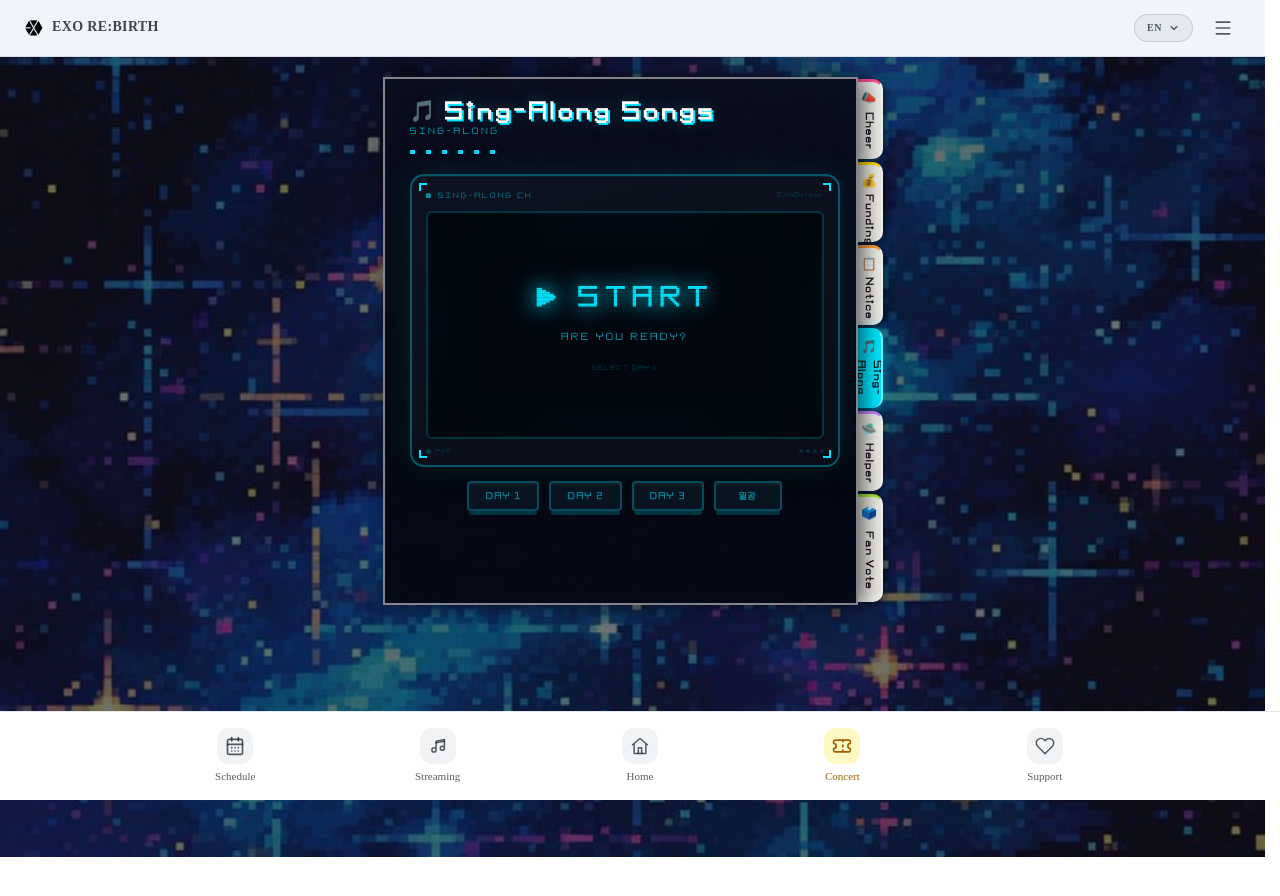
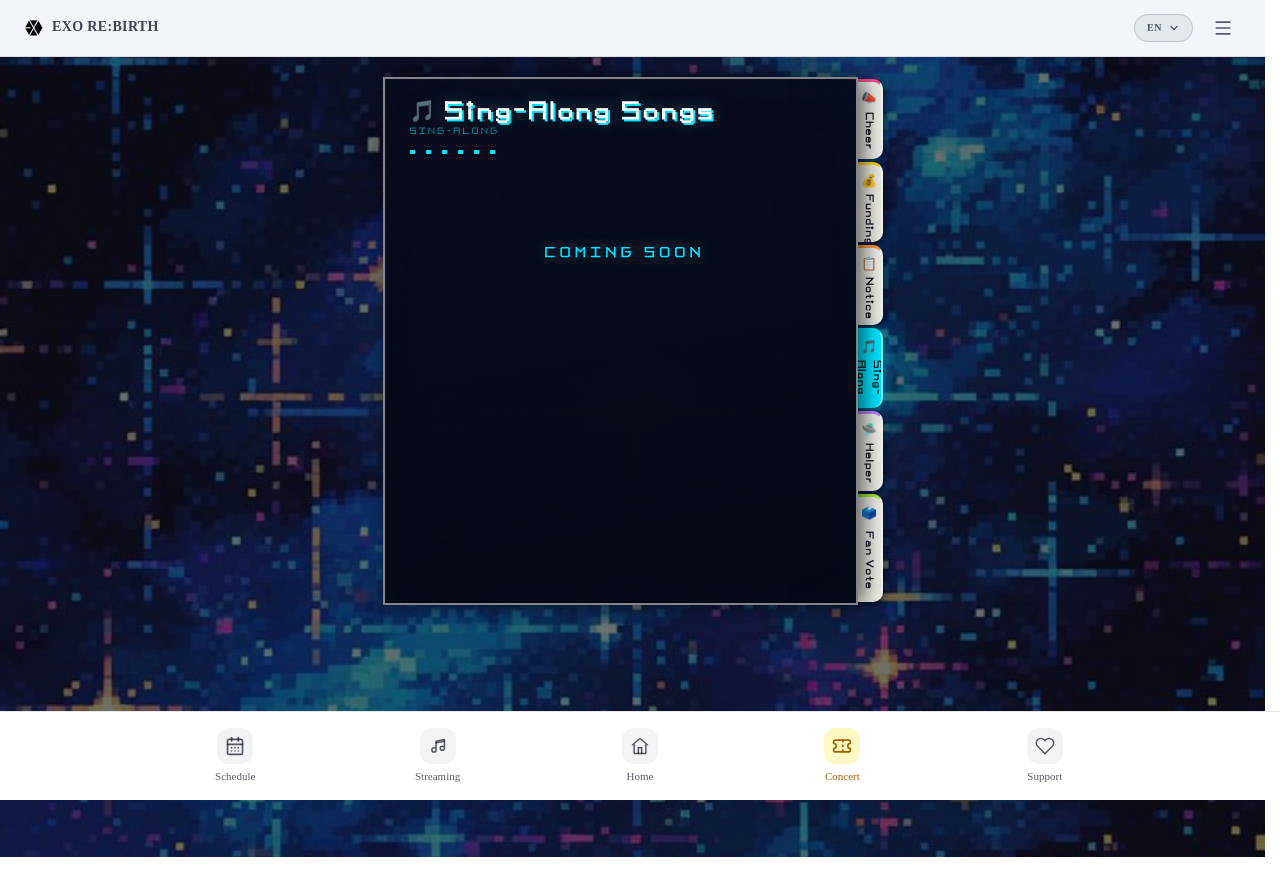
Before and after one commit to cnybb0415/rebirth, a Next.js app: page /en/concert/chorus in a window 1280 px wide. Shown: the top 896 px of the page. Built offline with nearby package versions, Linux system fonts and the light colour scheme; a web font is replaced by a local one.

Commit message:
concert: 앵콜콘 전까지 커밍순 임시 처리

```diff
--- a/src/app/[locale]/concert/chorus/page.tsx
+++ b/src/app/[locale]/concert/chorus/page.tsx
@@ -18,7 +18,11 @@
         subtitle="SING-ALONG"
         accentColor="#00e5ff"
       />
-      <ChorusTVScreen initialLang={locale} />
+      {/* 앵콜콘 확정 시 복구: <ChorusTVScreen initialLang={locale} /> */}
+      <div style={{ padding: "48px 0", textAlign: "center" }}>
+        <p style={{ fontSize: "0.42rem", letterSpacing: "0.45em", color: "rgba(255,255,255,0.2)", marginBottom: "14px" }}>· · · · ·</p>
+        <p style={{ fontSize: "0.85rem", fontWeight: 800, letterSpacing: "0.3em", color: "#00e5ff", textShadow: "0 0 16px #00e5ff66", marginBottom: "10px" }}>COMING SOON</p>
+      </div>
     </BinderPage>
   );
 }
--- a/src/app/[locale]/concert/funding/page.tsx
+++ b/src/app/[locale]/concert/funding/page.tsx
@@ -60,7 +60,13 @@
         accentColor={ACCENT}
       />
 
-      {notice ? (
+      {/* 앵콜콘 확정 시 복구 */}
+      <div style={{ padding: "48px 0", textAlign: "center" }}>
+        <p style={{ fontSize: "0.42rem", letterSpacing: "0.45em", color: "rgba(255,255,255,0.2)", marginBottom: "14px" }}>· · · · ·</p>
+        <p style={{ fontSize: "0.85rem", fontWeight: 800, letterSpacing: "0.3em", color: "#ffd700", textShadow: "0 0 16px #ffd70066", marginBottom: "10px" }}>COMING SOON</p>
+      </div>
+
+      {false && (notice ? (
         <div className="pb-6">
           {/* ══ D-day + 픽셀 배터리 ══ */}
           <div
@@ -268,7 +274,7 @@
         >
           {t("noNotice")}
         </p>
-      )}
+      ))}
     </BinderPage>
   );
 }
--- a/src/app/[locale]/concert/notice/page.tsx
+++ b/src/app/[locale]/concert/notice/page.tsx
@@ -22,6 +22,14 @@
         accentColor={ACCENT}
       />
 
+      {/* 앵콜콘 확정 시 복구 */}
+      <div style={{ padding: "48px 0", textAlign: "center" }}>
+        <p style={{ fontSize: "0.42rem", letterSpacing: "0.45em", color: "rgba(255,255,255,0.2)", marginBottom: "14px" }}>· · · · ·</p>
+        <p style={{ fontSize: "0.85rem", fontWeight: 800, letterSpacing: "0.3em", color: "#ff9b3d", textShadow: "0 0 16px #ff9b3d66", marginBottom: "10px" }}>COMING SOON</p>
+      </div>
+
+      {false && (
+        <>
           <div className="pb-6 space-y-[2px]">
             {announcements.length === 0 ? (
               <p
@@ -90,13 +98,14 @@
               ))
             )}
           </div>
-
           {/* 노트 라인 */}
           <div className="space-y-[30px] pb-8">
             {Array.from({ length: 4 }).map((_, i) => (
               <div key={i} className="border-b border-white/8" style={{ minHeight: "20px" }} />
             ))}
           </div>
+        </>
+      )}
     </BinderPage>
   );
 }
--- a/src/app/[locale]/concert/page.tsx
+++ b/src/app/[locale]/concert/page.tsx
@@ -178,7 +178,8 @@
             color: "#00e5ff",
           }}
         >
-          {stop.subtitle}
+          {/* 앵콜콘 확정 시 복구: {stop.subtitle} */}
+          COMING SOON
         </div>
 
         {/* ── 픽셀 구분선 ── */}
@@ -217,7 +218,8 @@
               DATE
             </div>
             <div className="text-white" style={{ fontSize: "0.78rem", fontWeight: 400 }}>
-              {stop.dateDisplay}
+              {/* 앵콜콘 확정 시 복구: {stop.dateDisplay} */}
+              COMING SOON
             </div>
           </div>
 
@@ -241,16 +243,15 @@
               VENUE
             </div>
             <div className="text-white" style={{ fontSize: "0.78rem", fontWeight: 400 }}>
-              {stop.venue}
+              {/* 앵콜콘 확정 시 복구: {stop.venue} */}
+              COMING SOON
             </div>
+            {/* 앵콜콘 확정 시 복구:
             {stop.venueDetail && (
-              <div
-                className="text-white/60"
-                style={{ fontSize: "0.6rem", fontWeight: 400, marginTop: "2px" }}
-              >
+              <div className="text-white/60" style={{ fontSize: "0.6rem", fontWeight: 400, marginTop: "2px" }}>
                 {stop.venueDetail}
               </div>
-            )}
+            )} */}
           </div>
         </div>
 
```
Lines whose indentation alone changed are shown as unchanged.
